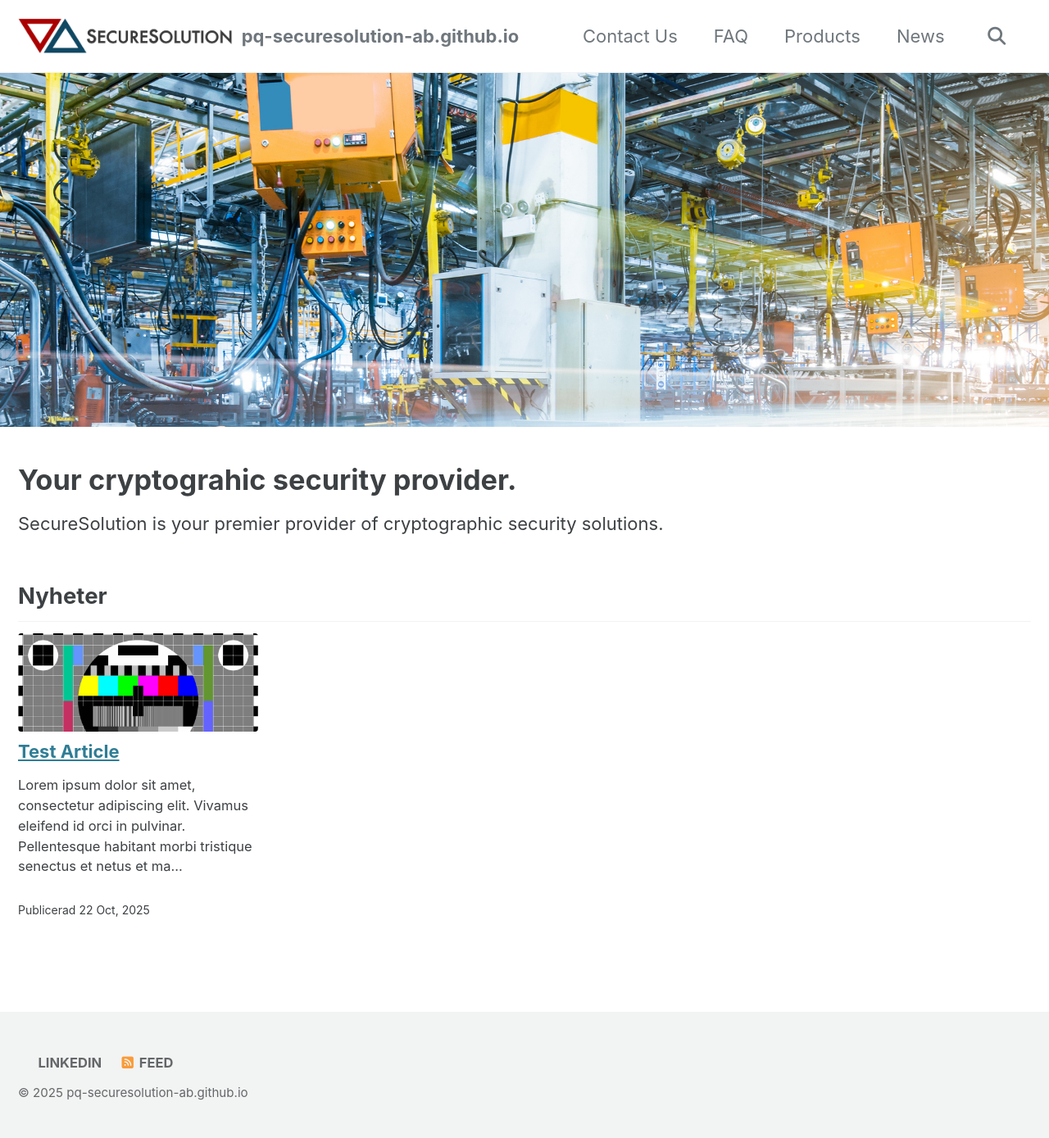
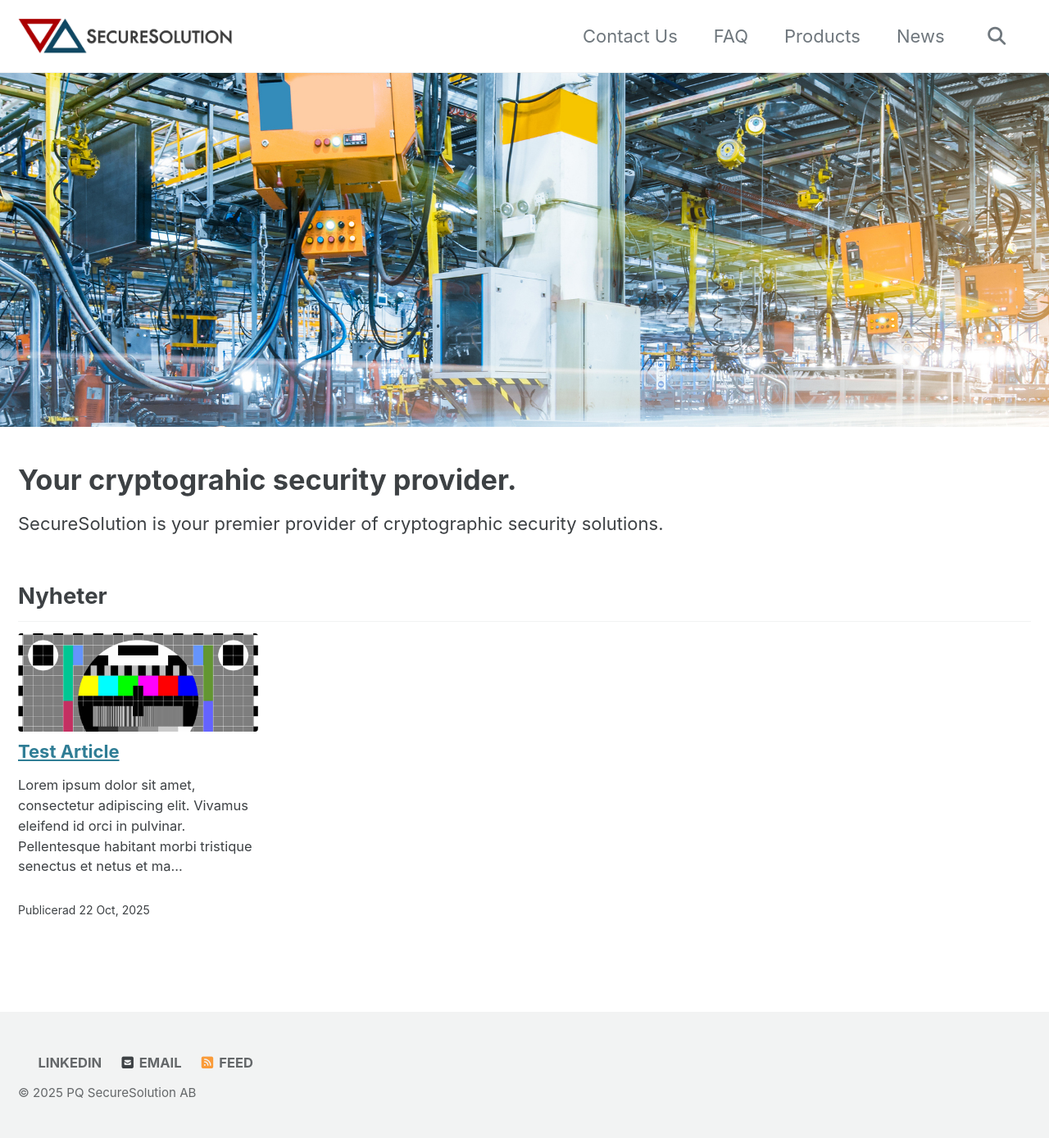
Before and after one commit to PQ-SecureSolution-AB/pq-securesolution-ab.github.io, a Jekyll site: the page built from _pages/home.md, in a window 1280 px wide. Shown: the whole page at 82% size. Built offline with Jekyll 4.4.1, drawn with Linux system fonts in a browser that asks for light colours; cached includes are drawn as plain includes.

Commit message:
adjusted config

```diff
--- a/_config.yml
+++ b/_config.yml
@@ -17,7 +17,7 @@ minimal_mistakes_skin    : "default" # "air", "aqua", "contrast", "dark", "dirt"
 # Site Settings
 locale                   : "en-SE"
 rtl                      : # true, false (default) # turns direction of the page into right to left for RTL languages
-title                    : # "PQ SecureSolution AB"
+title                    : "PQ SecureSolution AB"
 title_separator          : "-"
 subtitle                 : # site tagline that appears below site title in masthead
 name                     :  "PQ SecureSolution AB"
@@ -25,9 +25,9 @@ description              : "Your cryptograhic Security Provider"
 url                      : "https://pq-securesolution-ab.github.io"
 baseurl                  : # the subpath of your site, e.g. "/blog"
 repository               : "PQ-SecureSolution-AB/securesolution.se"
-teaser                   : # path of fallback teaser image, e.g. "/assets/images/500x300.png"
+teaser                   : "/assets/images/home-banner.jpg"
 logo                     : "/assets/images/Securesolution-logo-transparent.png"
-masthead_title           : # overrides the website title displayed in the masthead, use " " for no title
+masthead_title           : " "
 breadcrumbs              : # true, false (default)
 words_per_minute         : 200
 enable_copy_code_button  : # true, false (default)
@@ -119,9 +119,9 @@ author:
   location         : "Observatoriegatan 6, 113 29 Stockholm"
   email            : "info@securesolution.se"
   links:
-    #- label: "Email"
-    #  icon: "fas fa-fw fa-envelope-square"
-    #  # url: "mailto:your.name@email.com"
+    - label: "Email"
+      icon: "fas fa-fw fa-envelope-square"
+      url: "mailto:info@securesolution.se"
     #- label: "Website"
     #  icon: "fas fa-fw fa-link"
     #  # url: "https://your-website.com"
@@ -144,6 +144,9 @@ footer:
     - label: "Linkedin"
       icon: "fab fa-fw fa-linkedin-square"
       url: https://www.linkedin.com/company/securesolution
+    - label: "Email"
+      icon: "fas fa-fw fa-envelope-square"
+      url: "mailto:info@securesolution.se"
     #- label: "Facebook"
     #  icon: "fab fa-fw fa-facebook-square"
     #  url:
```
